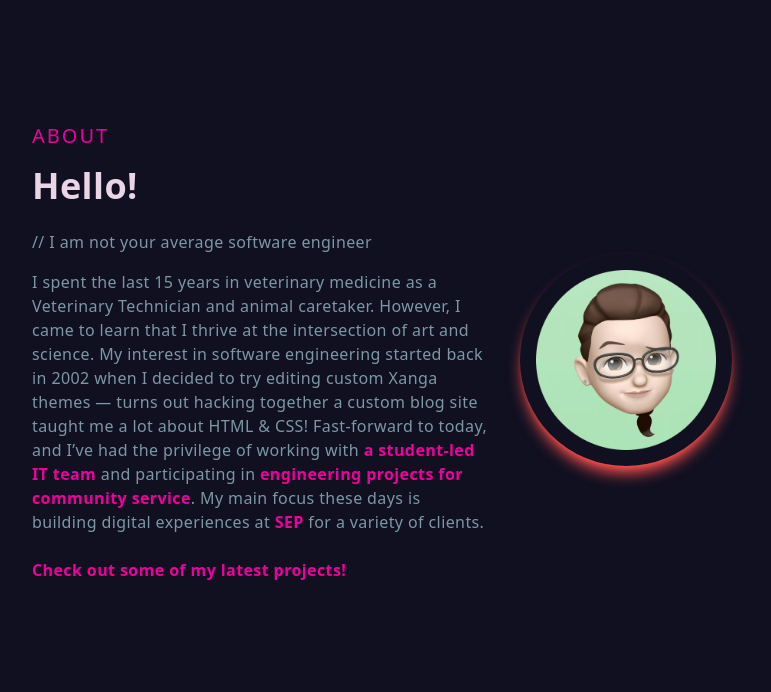
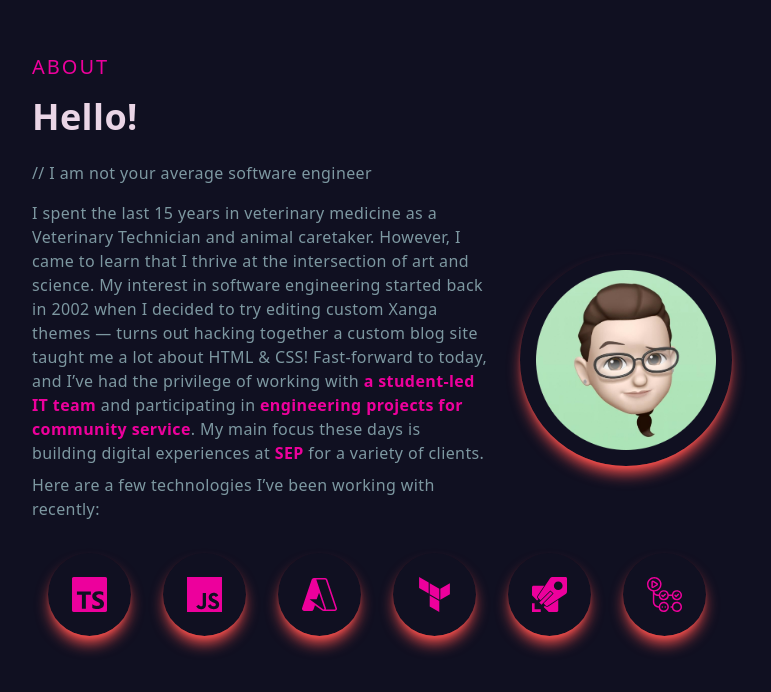
Before and after one commit to NicoleSelig/folio, a Next.js app: page / in a window 1280 px wide. Shown: the part 840-1532 px from the top of the page, without its empty margins (258-1029 px from the left). Built offline with nearby package versions, Linux system fonts and the light colour scheme.

Commit message:
add skills to the about section

```diff
--- a/src/components/about.tsx
+++ b/src/components/about.tsx
@@ -1,6 +1,6 @@
 import React from "react";
 import Image from "next/image";
-import avatar from '../../public/assets/avatar-green.png'
+import Skills from "./skills";
 
 export default function About() {
   return (
@@ -24,7 +24,7 @@ export default function About() {
                 <a target="_blank" href='https://www.sep.com'>SEP</a>
             </span> for a variety of clients.
           </p>
-          <p className="py-4 text-[#ED009C] font-bold hover:border-b">Check out some of my latest projects!</p>
+          <Skills/>
         </div>
         <div className="w-full h-auto m-auto shadow-lg shadow-[#ff514d] rounded-full flex items-center justify-center p-4 hover:scale-105 ease-in duration-300">
         <Image
--- /dev/null
+++ b/src/components/skills.tsx
@@ -0,0 +1,31 @@
+import React from 'react'
+import {SiTypescript, SiMicrosoftazure, SiAzurepipelines, SiJavascript, SiGithubactions, SiTerraform} from 'react-icons/si'
+
+export default function Skills() {
+  return (
+        <div className='col-span-2'>
+            <p>Here are a few technologies I’ve been working with recently:</p>
+            <div className='flex items-center justify-between max-w-[600px] m-auto py-4'>
+
+            <div className="grid-cols-3 rounded-full shadow-lg shadow-[#ff514d] p-6 m-4 cursor-pointer hover:scale-110 ease-in duration-400">
+                  <SiTypescript color="#ED009C" size={35} />
+            </div>
+            <div className="rounded-full shadow-lg shadow-[#ff514d] p-6 m-4 cursor-pointer hover:scale-110 ease-in duration-400">
+                  <SiJavascript color="#ED009C" size={35} />
+            </div>
+            <div className="rounded-full shadow-lg shadow-[#ff514d] p-6 m-4 cursor-pointer hover:scale-110 ease-in duration-400">
+                  <SiMicrosoftazure color="#ED009C" size={35} />
+            </div>
+            <div className="rounded-full shadow-lg shadow-[#ff514d] p-6 m-4 cursor-pointer hover:scale-110 ease-in duration-400">
+                  <SiTerraform color="#ED009C" size={35} />
+            </div>
+            <div className="rounded-full shadow-lg shadow-[#ff514d] p-6 m-4 cursor-pointer hover:scale-110 ease-in duration-400">
+                  <SiAzurepipelines color="#ED009C" size={35} />
+            </div>
+            <div className="rounded-full shadow-lg shadow-[#ff514d] p-6 m-4 cursor-pointer hover:scale-110 ease-in duration-400">
+                  <SiGithubactions color="#ED009C" size={35} />
+            </div>
+        </div>
+    </div>
+  )
+}
```
